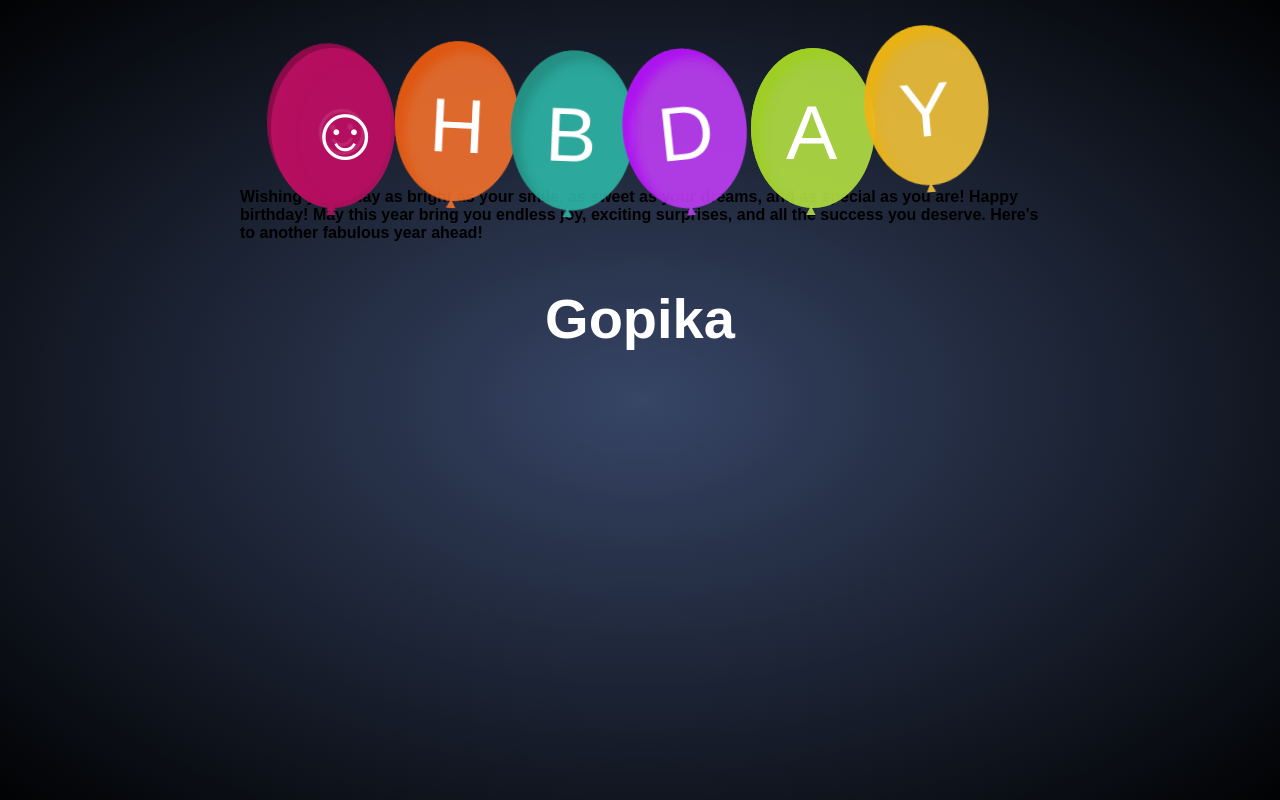
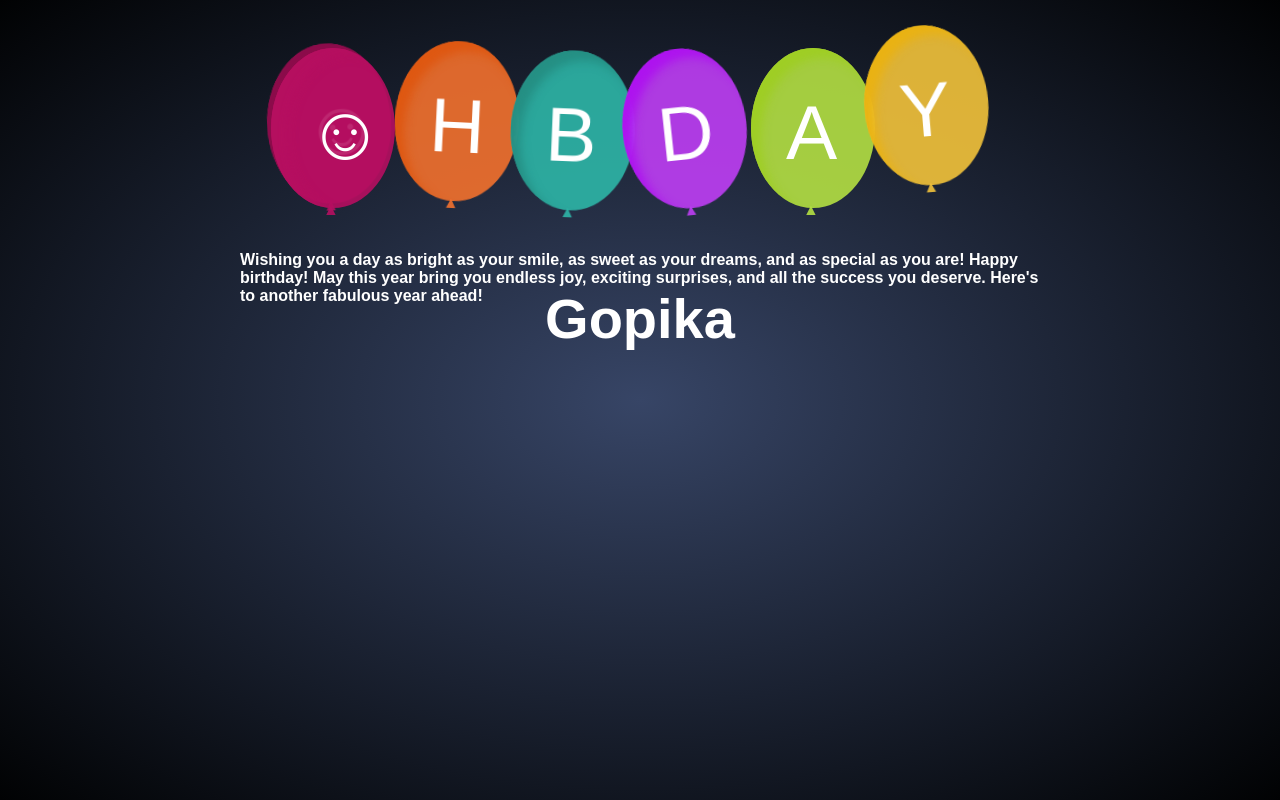
Before and after one commit to Rameshkumar-V/BDYWISH, a plain HTML site: page index.html in a window 1280 px wide. Drawn offline with Linux system fonts and the light colour scheme; a web font is replaced by a local one.

Commit message:
Update index.html

```diff
--- a/index.html
+++ b/index.html
@@ -281,6 +281,9 @@ span {
                 color: white;
                 font-size: 3.5em;
             }
+    h4{
+      margin-top: 100px;
+      color: white;
     </style>
   <style type="text/css"></style>
   <style type="text/css"></style>
```
